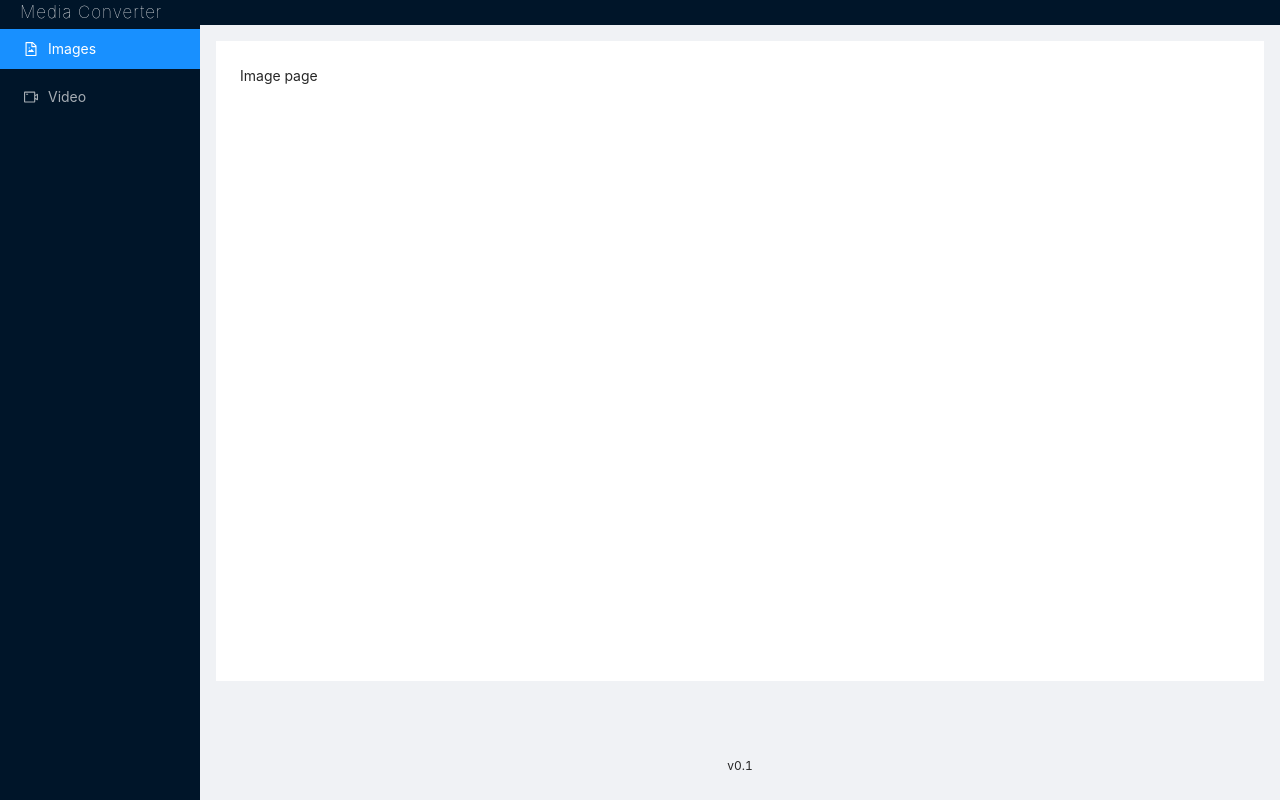
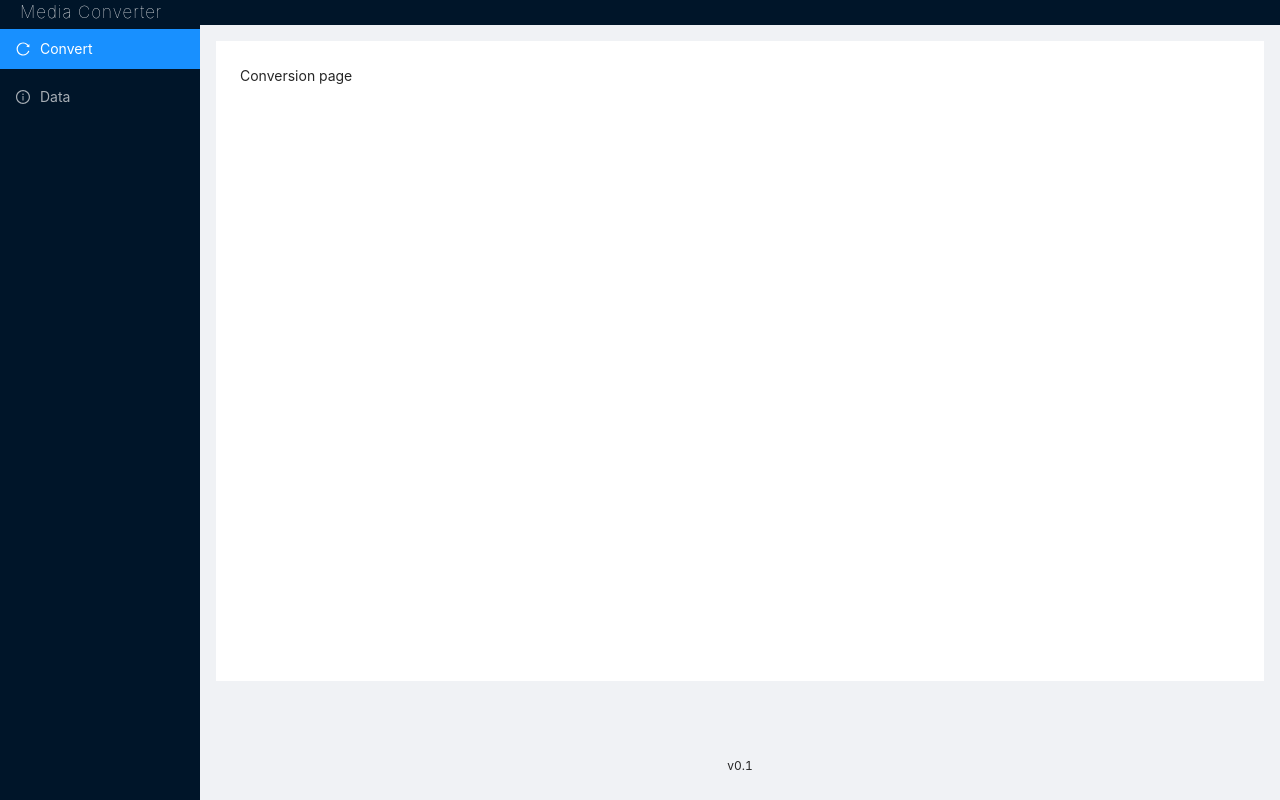
Before and after one commit to peersmg/media-converter, a React (Create React App) app: page /videoPage in a window 1280 px wide. Built offline with nearby package versions, Linux system fonts and the light colour scheme; the HTML template or start-up script is replaced by a standard one.

Commit message:
Add data info page and remove seperate pages for image and video

```diff
--- a/src/App.js
+++ b/src/App.js
@@ -1,15 +1,15 @@
 import React from "react";
 import { HashRouter, Route } from "react-router-dom";
-import ImagePage from "./pages/ImagePage";
-import VideoPage from "./pages/VideoPage";
+import ConversionPage from "./pages/ConversionPage";
+import DataPage from "./pages/DataPage";
 import MainLayout from "./components/MainLayout/MainLayout";
 
 function App() {
   return (
     <HashRouter>
       <MainLayout>
-        <Route path="/" exact component={ImagePage} />
-        <Route path="/videoPage" component={VideoPage} />
+        <Route path="/" exact component={ConversionPage} />
+        <Route path="/data" component={DataPage} />
       </MainLayout>
     </HashRouter>
   );
--- a/src/components/MainLayout/MainLayout.jsx
+++ b/src/components/MainLayout/MainLayout.jsx
@@ -1,34 +1,18 @@
-import React, { useState, useEffect } from "react";
-import { Layout, Menu } from "antd";
-import { FileImageOutlined, VideoCameraOutlined } from "@ant-design/icons";
+import React from "react";
+import { Layout } from "antd";
 import "./MainLayout.css";
 import "antd/dist/antd.css";
-import { Link } from "react-router-dom";
 import MainHeader from "../MainHeader/MainHeader";
+import SideMenu from "../SideMenu/SideMenu";
 
-const { Content, Footer, Sider } = Layout;
+const { Content, Footer } = Layout;
 
 const MainLayout = ({ children }) => {
-  const [collapsed, setCollapsed] = useState(false);
-
-  useEffect(() => {
-    window.require ? setCollapsed(true) : setCollapsed(false);
-  }, []);
-
   return (
     <Layout style={{ minHeight: "100vh", userSelect: "none" }}>
       <MainHeader />
       <Layout>
-        <Sider collapsible collapsed={collapsed} trigger={null}>
-          <Menu theme="dark" defaultSelectedKeys={["1"]} mode="inline">
-            <Menu.Item key="1" icon={<FileImageOutlined />}>
-              <Link to="/">Images</Link>
-            </Menu.Item>
-            <Menu.Item key="2" icon={<VideoCameraOutlined />}>
-              <Link to="/videoPage">Video</Link>
-            </Menu.Item>
-          </Menu>
-        </Sider>
+        <SideMenu />
         <Layout className="site-layout">
           <Content
             style={{
--- /dev/null
+++ b/src/components/SideMenu/SideMenu.jsx
@@ -0,0 +1,30 @@
+import React, { useState, useEffect } from "react";
+import { Layout, Menu } from "antd";
+import { ReloadOutlined, InfoCircleOutlined } from "@ant-design/icons";
+import "antd/dist/antd.css";
+import { Link } from "react-router-dom";
+
+const { Sider } = Layout;
+
+const SideMenu = () => {
+  const [collapsed, setCollapsed] = useState(true);
+
+  useEffect(() => {
+    window.require ? setCollapsed(true) : setCollapsed(false);
+  }, []);
+
+  return (
+    <Sider collapsible collapsed={collapsed} trigger={null}>
+      <Menu theme="dark" defaultSelectedKeys={["1"]}>
+        <Menu.Item key="1" icon={<ReloadOutlined />}>
+          <Link to="/">Convert</Link>
+        </Menu.Item>
+        <Menu.Item key="2" icon={<InfoCircleOutlined />}>
+          <Link to="/data">Data</Link>
+        </Menu.Item>
+      </Menu>
+    </Sider>
+  );
+};
+
+export default SideMenu;
--- /dev/null
+++ b/src/pages/ConversionPage.jsx
@@ -0,0 +1,5 @@
+const ConversionPage = () => {
+  return "Conversion page";
+};
+
+export default ConversionPage;
--- /dev/null
+++ b/src/pages/DataPage.jsx
@@ -0,0 +1,5 @@
+const ImagePage = () => {
+  return "All data is handled client side, no data is collected.";
+};
+
+export default ImagePage;
--- a/src/pages/ImagePage.jsx
+++ /dev/null
@@ -1,5 +0,0 @@
-const ImagePage = () => {
-  return "Image page";
-};
-
-export default ImagePage;
--- a/src/pages/VideoPage.jsx
+++ /dev/null
@@ -1,5 +0,0 @@
-const VideoPage = () => {
-  return "Video Page";
-};
-
-export default VideoPage;
```
